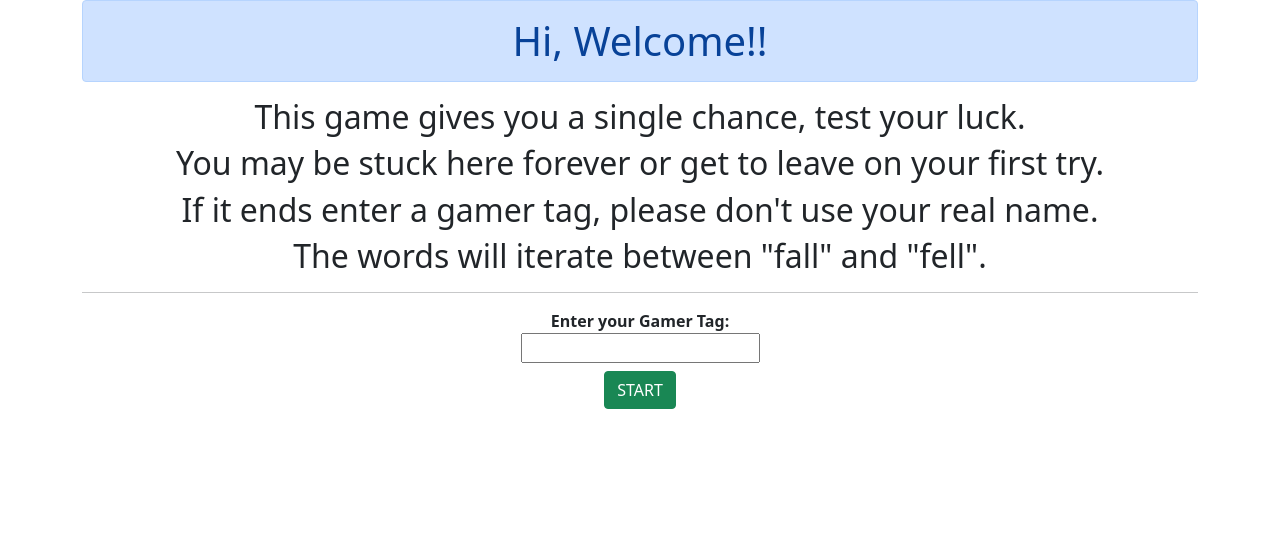
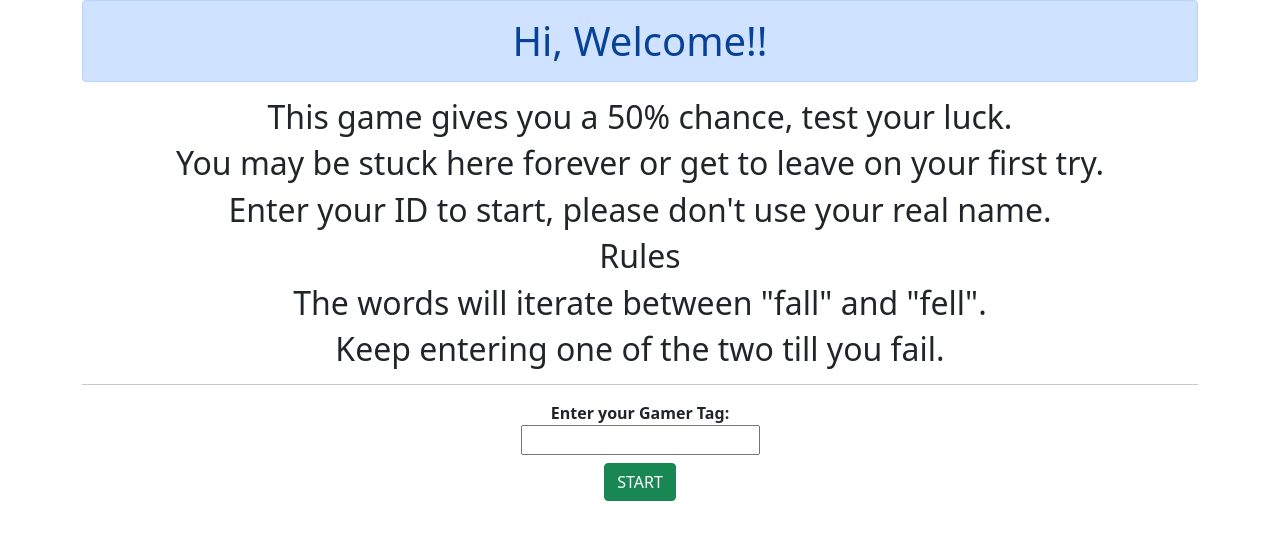
Before and after one commit to shine-cardozo/one4vr, a Flask app: page / in a window 1280 px wide. Shown: the part 56-596 px from the top of the page. Run offline with Flask 2, Linux system fonts and the light colour scheme; some libraries are stand-ins or nearby versions.

Commit message:
Fix#new1

```diff
--- a/app/templates/aa.html
+++ b/app/templates/aa.html
@@ -8,10 +8,13 @@
 <div class="container">
 	<h1 class="alert alert-primary text-center">Hi, Welcome!!</h1>
 	<div class="text-center">
-		<h2> This game gives you a single chance, test your luck. </h2>
+		<h2> This game gives you a 50% chance, test your luck. </h2>
 		<h2> You may be stuck here forever or get to leave on your first try. </h2>
-		<h2> If it ends enter a gamer tag, please don't use your real name. </h2>
+		<h2> Enter your ID to start, please don't use your real name. </h2>
+
+		<h2>Rules</h2>
 		<h2> The words will iterate between "<span>fall</span>" and "<span>fell</span>". </h2>
+		<h2> Keep entering one of the two till you fail. </h2>
 	</div>
 
 	<hr>
--- a/requirements.txt
+++ b/requirements.txt
@@ -8,7 +8,6 @@ distlib==0.3.2
 filelock==3.0.12
 Flask==1.1.2
 Flask-Session==0.3.2
-greenlet==1.1.0
 itsdangerous==2.0.1
 Jinja2==3.0.1
 MarkupSafe==2.0.1
--- a/runtime.txt
+++ b/runtime.txt
@@ -1 +1 @@
-python-3.9.5
+python-3.10.0
```
Also changed, not shown: app/posts.db, 1 other file.
